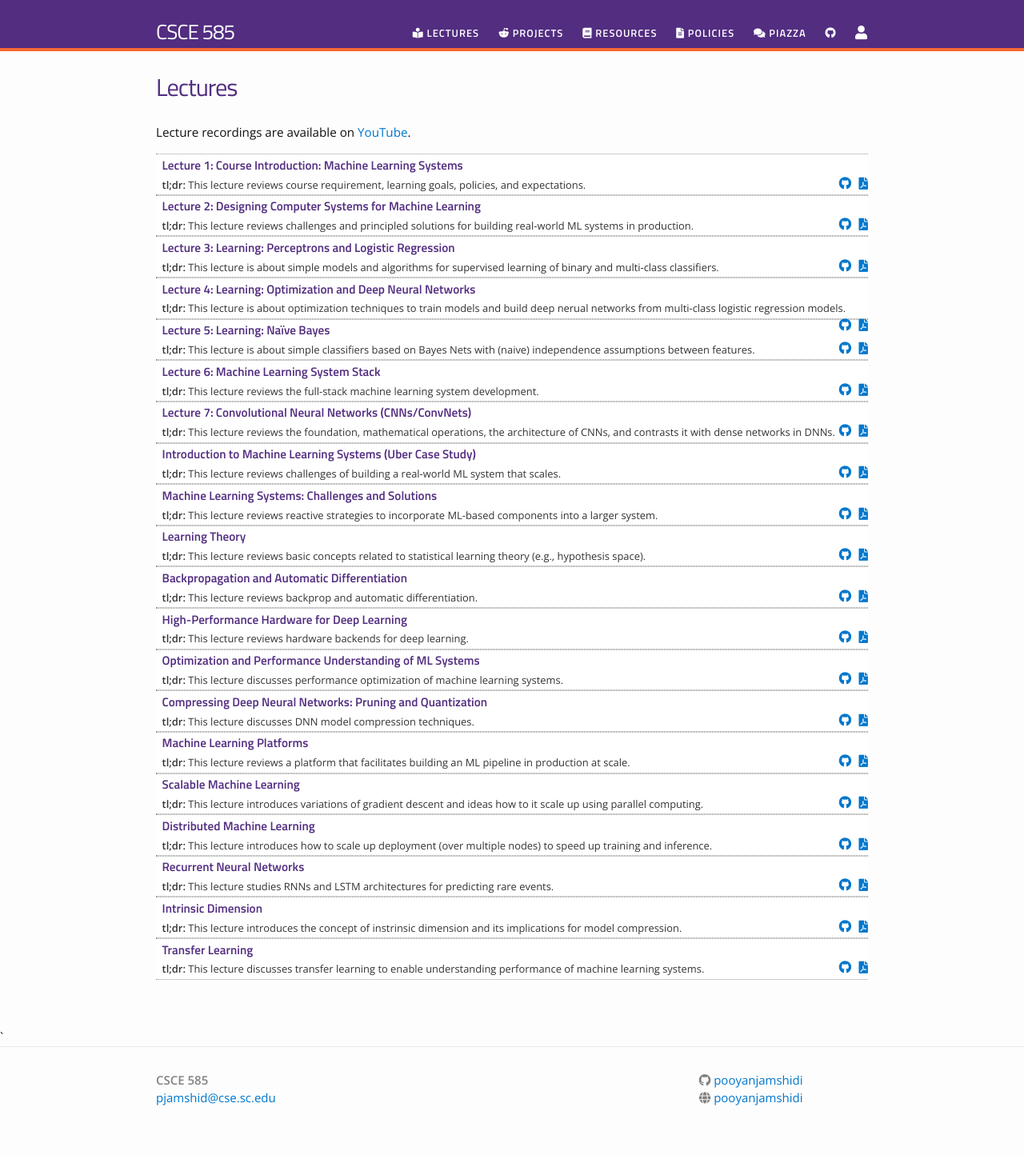
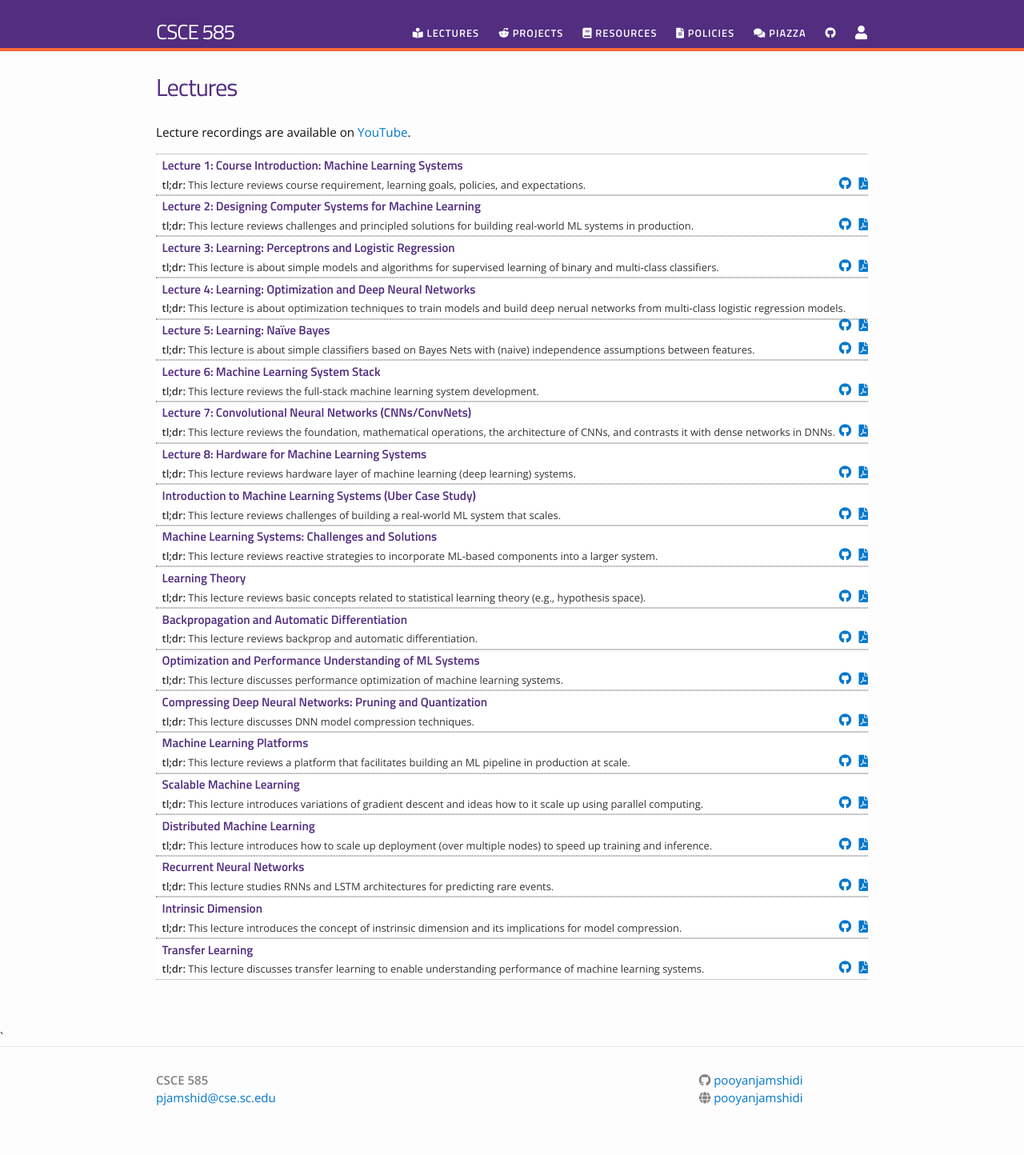
Before and after one commit to pooyanjamshidi/mls, a Jekyll site: the page built from lectures.md, in a window 1280 px wide. Shown: the whole page at 80% size. Built offline with Jekyll 4.4.1, drawn with Linux system fonts in a browser that asks for light colours; nearby versions of some CDN libraries.

Commit message:
adding lecture on ml hardware

```diff
--- a/_data/lectures.yml
+++ b/_data/lectures.yml
@@ -33,6 +33,11 @@
   dirname: lectures
   tldr: "This lecture reviews the foundation, mathematical operations, the architecture of CNNs, and contrasts it with dense networks in DNNs."
 
+- title: "Lecture 8: Hardware for Machine Learning Systems"
+  filename: csce585-ml-hardware
+  dirname: lectures
+  tldr: "This lecture reviews hardware layer of machine learning (deep learning) systems."
+
 - title: "Introduction to Machine Learning Systems (Uber Case Study)"
   filename: mls01
   dirname: lectures
@@ -52,11 +57,6 @@
   filename: backprop
   dirname: lectures
   tldr: "This lecture reviews backprop and automatic differentiation."
-
-- title: "High-Performance Hardware for Deep Learning"
-  filename: deephardware
-  dirname: lectures
-  tldr: "This lecture reviews hardware backends for deep learning."
 
 - title: "Optimization and Performance Understanding of ML Systems"
   filename: mlsysperf
```
Also changed, not shown: 1 other file.
